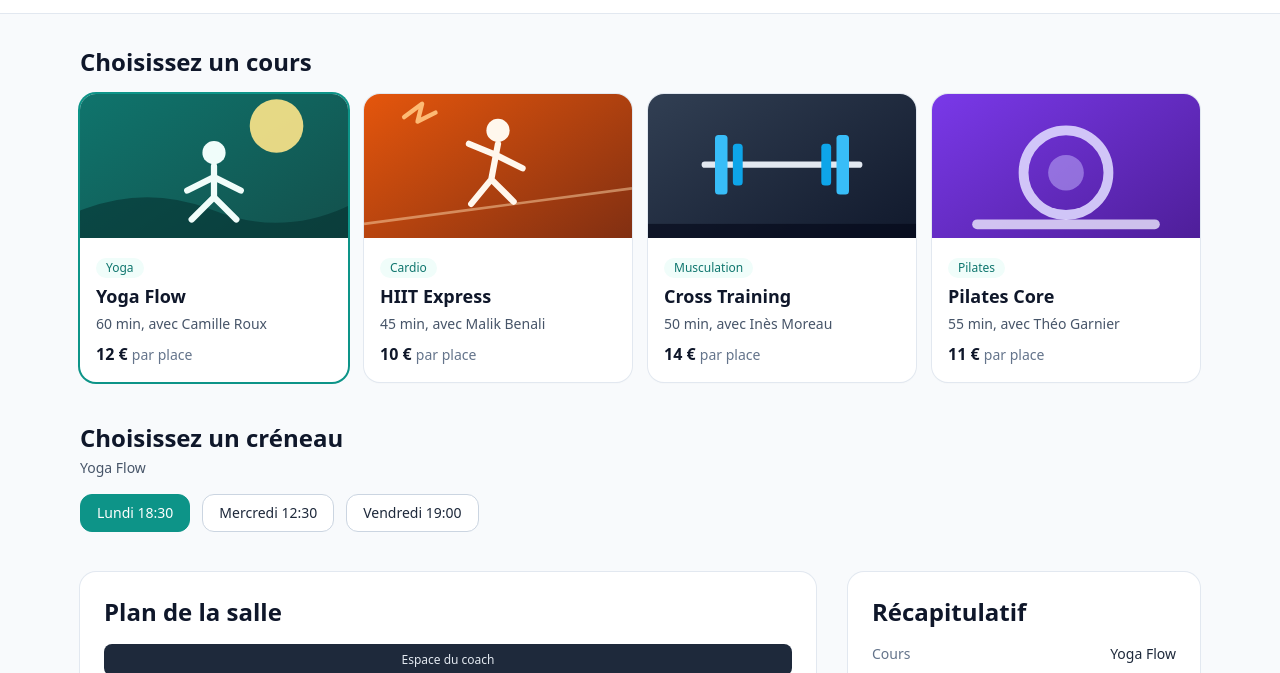
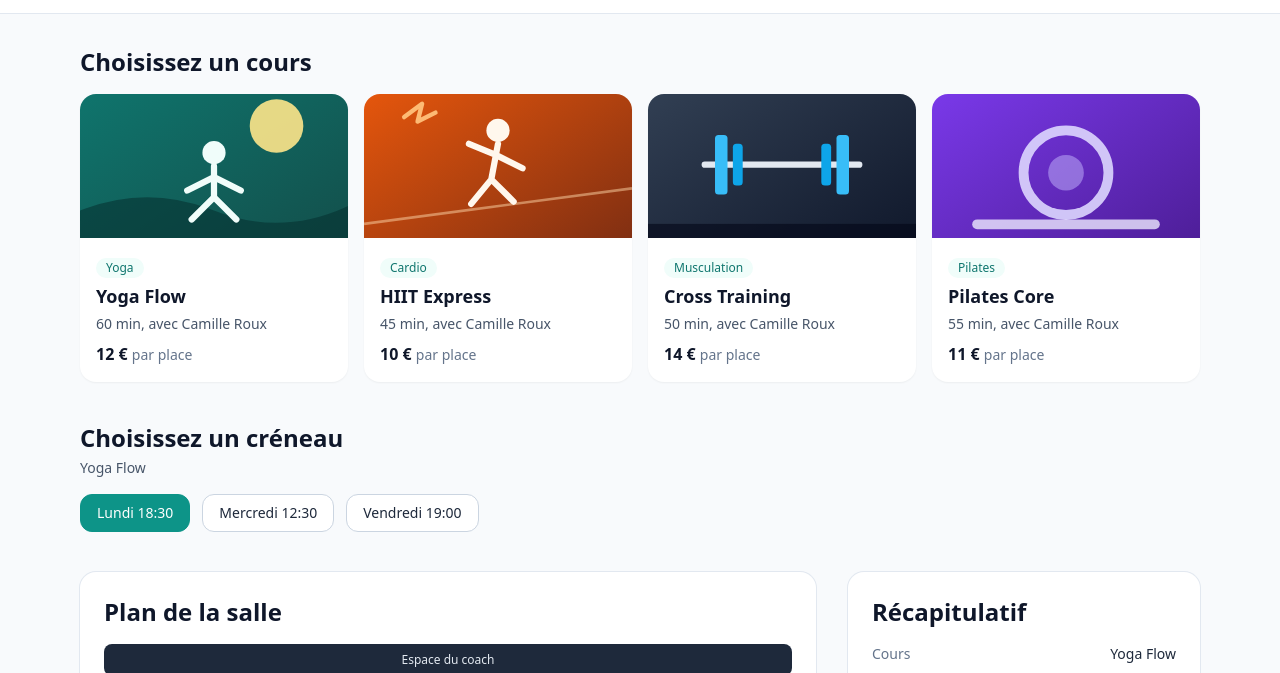
Before and after one commit to Ayoub-benyahiia/Brief-3, a plain HTML site: page index.html in a window 1280 px wide. Shown: the part 47-720 px from the top of the page. Drawn offline with nearby package versions, Linux system fonts and the light colour scheme.

Commit message:
user story 01 done

```diff
--- a/index.html
+++ b/index.html
@@ -25,7 +25,7 @@
       <h2 id="titre-cours" class="mb-4 text-2xl font-bold text-slate-900">Choisissez un cours</h2>
       <!-- Conteneur à manipuler : les cartes ci-dessous sont des MODÈLES HTML -->
       <div id="courses-container" class="grid gap-4 sm:grid-cols-2 lg:grid-cols-4">
-          <article class="cursor-pointer overflow-hidden rounded-2xl bg-white shadow-sm ring-2 ring-teal-600 transition hover:shadow-md" data-id="yoga">
+          <!-- <article class="cursor-pointer overflow-hidden rounded-2xl bg-white shadow-sm ring-2 ring-teal-600 transition hover:shadow-md" data-id="yoga">
             <img src="assets/images/yoga.svg" alt="Visuel du cours Yoga Flow" class="h-36 w-full object-cover" />
             <div class="space-y-1 p-4">
               <span class="inline-block rounded-full bg-teal-50 px-2.5 py-0.5 text-xs font-medium text-teal-700">Yoga</span>
@@ -60,7 +60,7 @@
               <p class="text-sm text-slate-600">55 min, avec Théo Garnier</p>
               <p class="pt-1 text-base font-bold text-slate-900">11 € <span class="text-sm font-normal text-slate-500">par place</span></p>
             </div>
-          </article>
+          </article> -->
       </div>
     </section>
 
--- a/js/app.js
+++ b/js/app.js
@@ -14,6 +14,9 @@
 //  - Comment accéder au prix du 2e cours ? Au 1er créneau du 3e cours ?
 // TODO : affichez `cours` dans la console avec console.log(), puis explorez-le.
 
+// console.log(cours);
+// console.log(cours[0]);
+
 
 // ------------------------------------------------------------
 // ÉTAPE 1 : Sélectionner les éléments du DOM
@@ -24,7 +27,27 @@
 //  summary-count, summary-total, confirm-button, message
 // TODO : récupérez ces éléments et rangez-les dans des constantes.
 // Question : quelle est la différence entre getElementById et querySelector ?
-
+// const coursesContainer = document.getElementById("courses-container")
+// const selectedCourseTitle = document.getElementById("selected-course-title");
+const coursesContainer = document.getElementById("courses-container");
+// console.log(coursesContainer);
+const selectedCourseTitle = document.getElementById("selected-course-title");
+// console.log(selectedCourseTitle);
+const slotsContainer = document.getElementById("slots-container");
+// console.log(slotsContainer)
+const seatsContainer = document.getElementById("seats-container");
+// console.log(seatsContainer)
+const summaryCourse = document.getElementById("summary-course");
+// console.log(summaryCourse)
+const summarySlot = document.getElementById("summary-slot");
+// console.log(summarySlot)
+const summarySeats = document.getElementById("summary-seats");
+// console.log(summarySeats)
+const summaryCount = document.getElementById("summary-count");
+// console.log(summaryCount)
+const summaryTotal = document.getElementById("summary-total");
+const confirmButton = document.getElementById("confirm-button");
+const message = document.getElementById("message");
 
 // ------------------------------------------------------------
 // ÉTAPE 2 : État de l'application
@@ -35,6 +58,9 @@
 //  (cours choisi, créneau choisi, emplacements choisis...)
 // Indice : pourquoi un tableau est-il adapté pour les emplacements choisis ?
 
+let coursChoisi;
+let creneauChoisi;
+let emplacementsChoisis = [];
 
 // ------------------------------------------------------------
 // ÉTAPE 3 : Afficher les cours (US01)
@@ -47,7 +73,19 @@
 //  - Quelle boucle ou méthode de tableau allez-vous utiliser ?
 //  - Comment stocker l'id du cours sur la carte (indice : data-*) ?
 //  - Les template literals (`...${valeur}...`) peuvent-ils vous aider ?
+let cards;
+cours.forEach(cour => {
+    coursesContainer.innerHTML += `<article class="cursor-pointer overflow-hidden ring-teal-600 rounded-2xl bg-white shadow-sm transition hover:shadow-md" data-id=${cour.id}>
+            <img src=${cour.image} alt="Visuel du cours Yoga Flow" class="h-36 w-full object-cover" />
+            <div class="space-y-1 p-4">
+              <span class="inline-block rounded-full bg-teal-50 px-2.5 py-0.5 text-xs font-medium text-teal-700">${cour.categorie}</span>
+              <h3 class="text-lg font-semibold text-slate-900">${cour.nom}</h3>
+              <p class="text-sm text-slate-600">${cour.duree}, avec Camille Roux</p>
+              <p class="pt-1 text-base font-bold text-slate-900">${cour.prix} € <span class="text-sm font-normal text-slate-500">par place</span></p>
+            </div>
+            </article>`;
 
+});
 
 // ------------------------------------------------------------
 // ÉTAPE 4 : Sélectionner un cours (US02)
```
